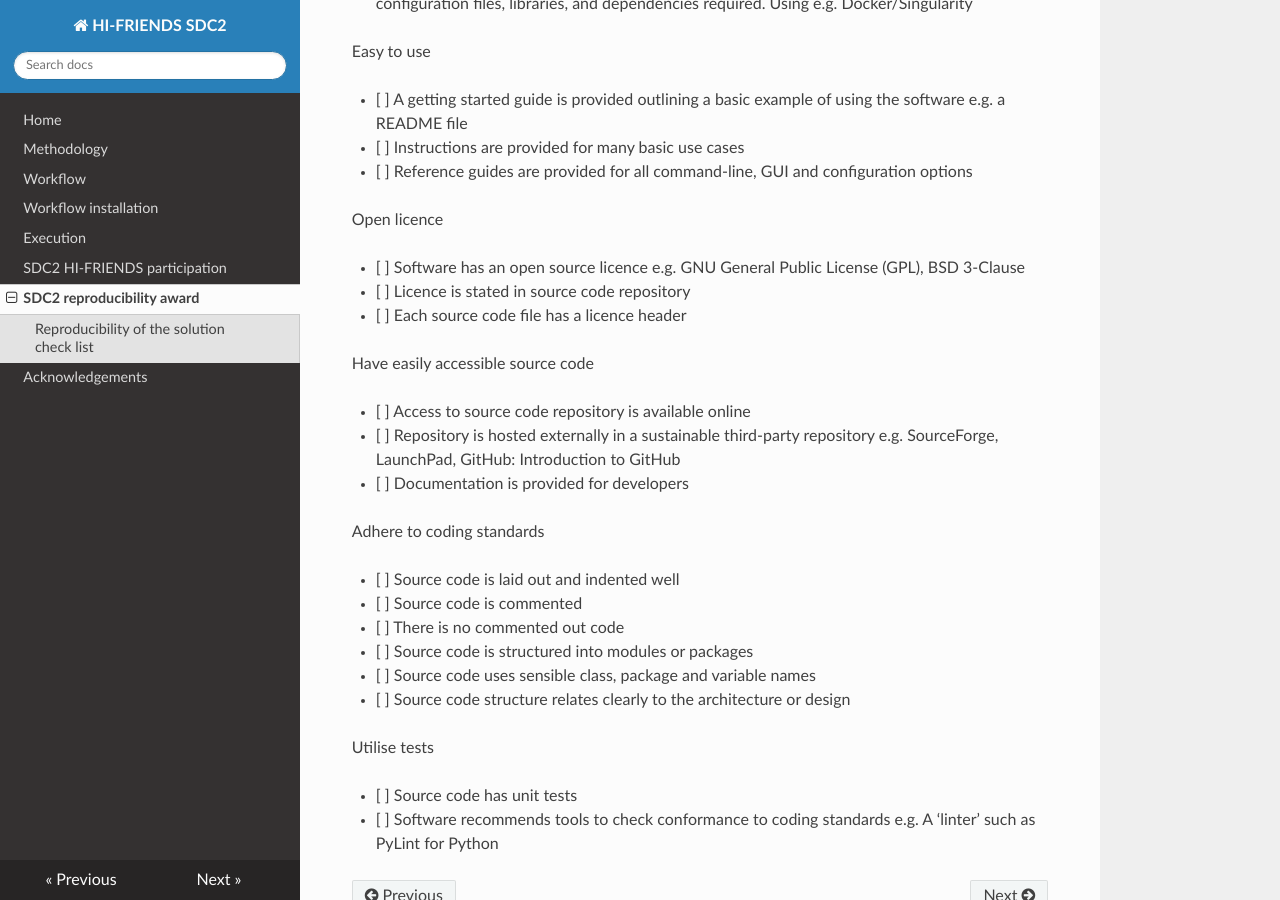
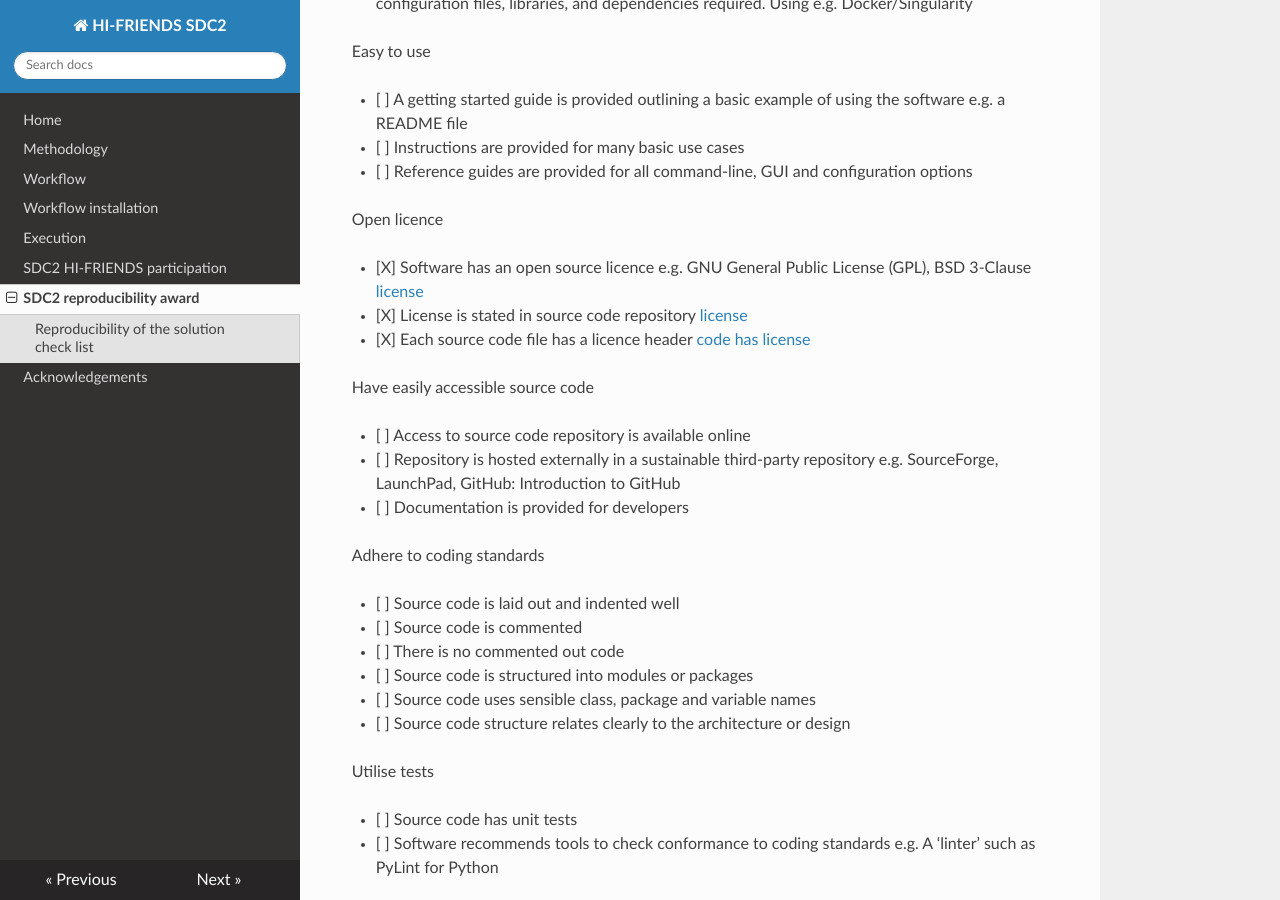
Before and after one commit to HI-FRIENDS-SDC2/hi-friends, an MkDocs documentation site: the page built from docs/reproducibility.md, in a window 1280 px wide and 900 px high, scrolled down 752 px. Built offline with MkDocs 1.6.1, drawn with Linux system fonts in a browser that asks for light colours; nearby versions of some CDN libraries.

Commit message:
Tick open license items

```diff
--- a/docs/reproducibility.md
+++ b/docs/reproducibility.md
@@ -31,9 +31,9 @@ Easy to use
 
 Open licence
 
-- [ ] Software has an open source licence e.g. GNU General Public License (GPL), BSD 3-Clause
-- [ ] Licence is stated in source code repository
-- [ ] Each source code file has a licence header
+- [X] Software has an open source licence e.g. GNU General Public License (GPL), BSD 3-Clause [license](https://github.com/HI-FRIENDS-SDC2/hi-friends/blob/master/LICENSE)
+- [X] License is stated in source code repository [license](https://github.com/HI-FRIENDS-SDC2/hi-friends/blob/master/LICENSE)
+- [X] Each source code file has a licence header [code has license](https://github.com/HI-FRIENDS-SDC2/hi-friends/tree/master/workflow/scripts)
 
 Have easily accessible source code
 
```
